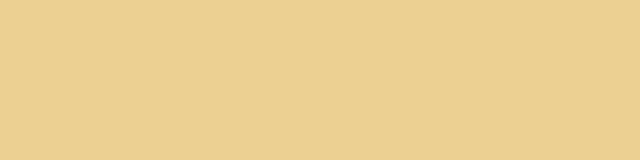
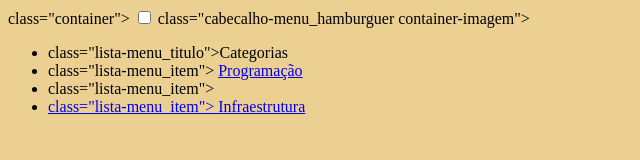
Before and after one commit to Kitten66/Kitten666, a plain HTML site: page index.html in a window 1280 px wide. Shown: the whole page, without its empty margins (0-640 px from the left). Drawn offline with Linux system fonts and the light colour scheme.

Commit message:
Add files via upload

```diff
--- a/index.html
+++ b/index.html
@@ -13,7 +13,23 @@
 </head>
 <body>
     <header class="cabecalho">
-        <span></span>
+    <div> class="container">
+        <input type="checkbox" id="menu" class="container-botao">
+        <label for="menu">
+        <span> class="cabecalho-menu_hamburguer container-imagem"></span>
+    </label>
+        <ul class="lista-menu">
+            <li> class="lista-menu_titulo">Categorias</li>
+            <li> class="lista-menu_item">
+                <a href="2" class="lista-menu_link">Programação</a>
+            </li>
+            <li> class="lista-menu_item">
+                <a href="2" class="lista-menu_link">
+               <li> class="lista-menu_item">
+               <a href="2" class="lista-menu_link">Infraestrutura</a>
+            </li>
+        </ul>
+    </div>
 
 
     </header>
```
